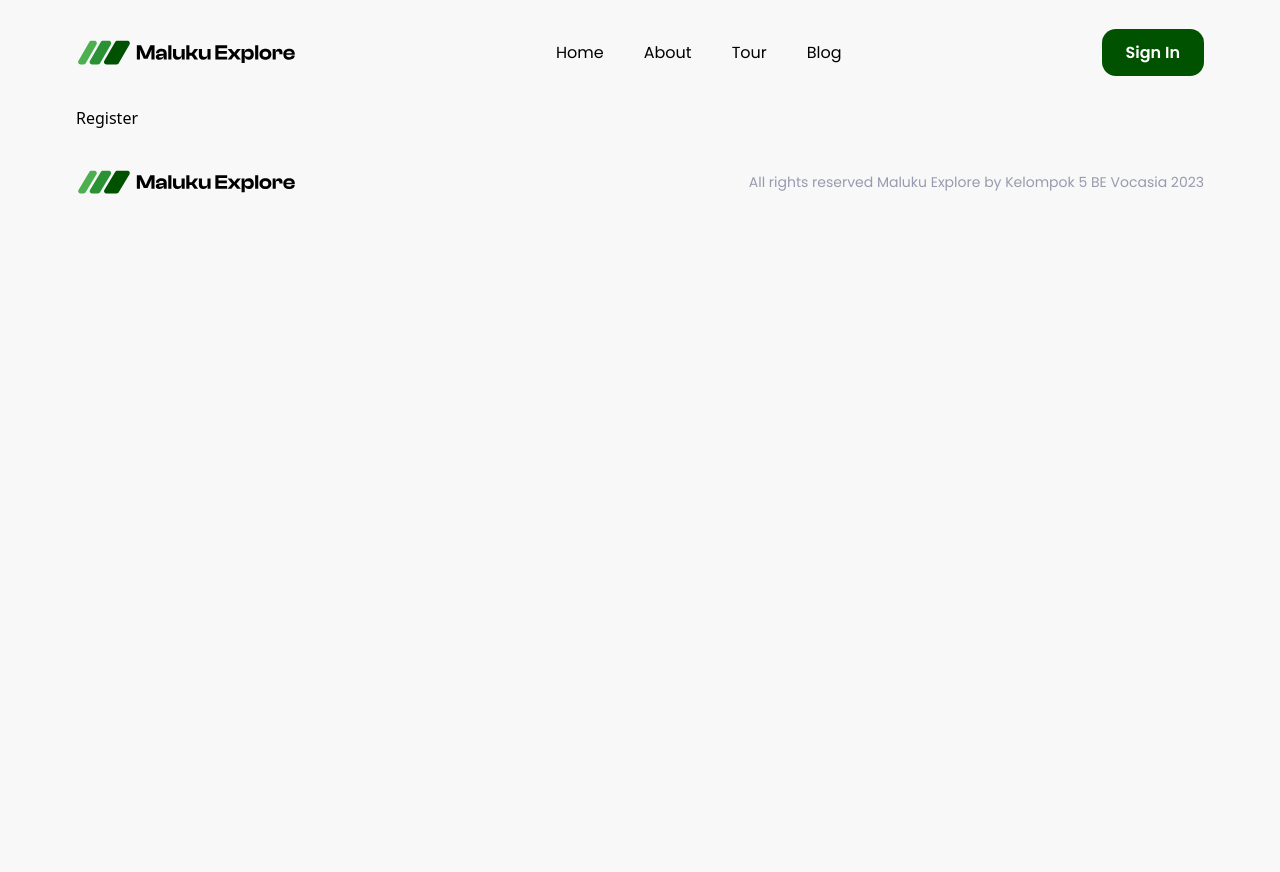
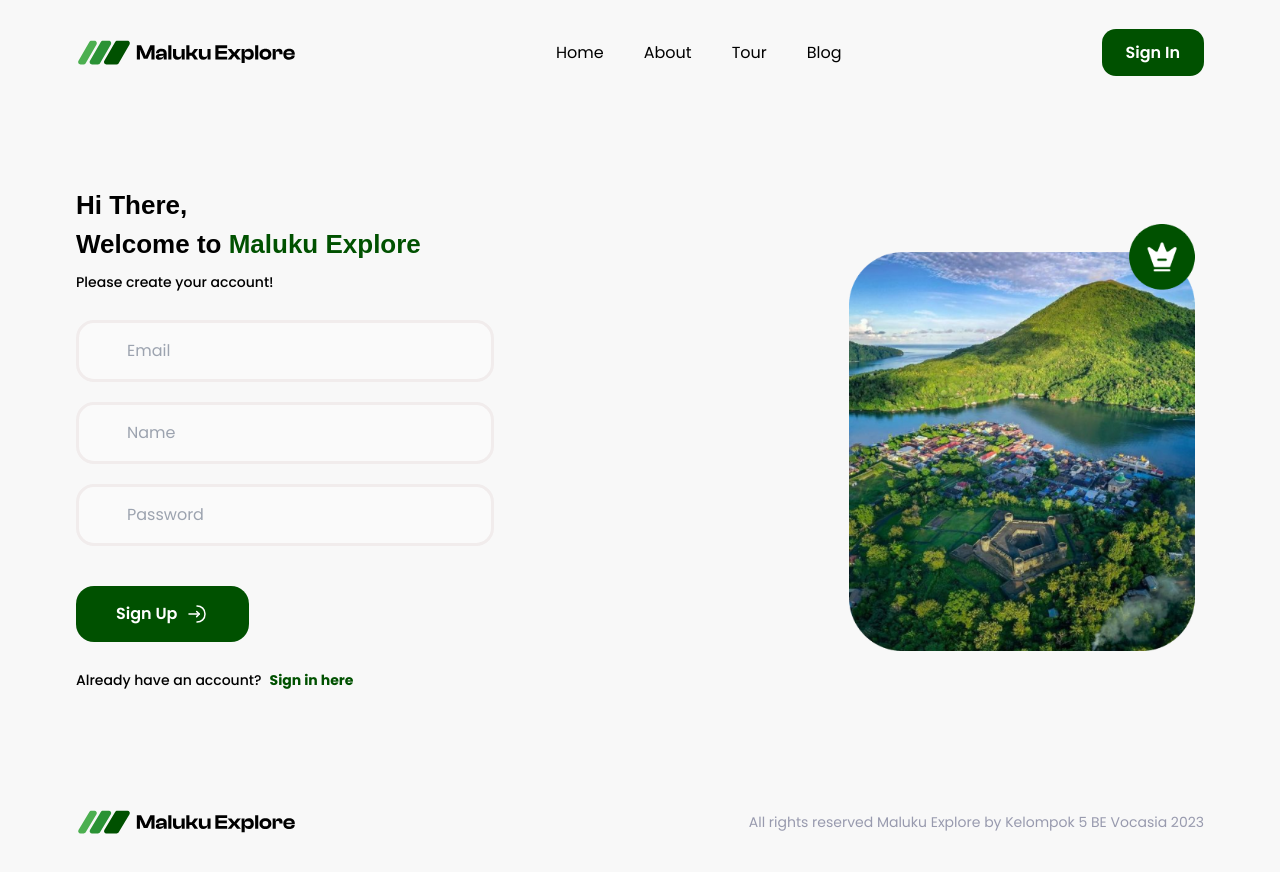
Before and after one commit to rinaldiihsan/maluku-explore-fe, a React (Vite) app: page /sign-up in a window 1280 px wide. Shown: the top 872 px of the page. Before the commit the page ends 800 px from the top, so only its background shows below. Built offline with nearby package versions, Linux system fonts and the light colour scheme; a web font is replaced by a local one.

Commit message:
Page: Register Done

```diff
--- a/src/pages/auth/Register.jsx
+++ b/src/pages/auth/Register.jsx
@@ -1,7 +1,43 @@
 import React from 'react';
+import featuresImage from '../../assets/features.png';
+import { Link } from 'react-router-dom';
 
 const Register = () => {
-  return <div>Register</div>;
+  return (
+    <div className="flex font-poppins items-center justify-between my-[5rem]">
+      <div className="flex flex-col gap-y-7">
+        <div className="flex-col">
+          <h1 className="font-clashDisplay font-semibold text-[26px]">Hi There,</h1>
+          <h2 className="font-clashDisplay font-semibold text-[26px]">
+            Welcome to <span className="text-myDarkGreen">Maluku Explore</span>
+          </h2>
+          <p className="font-medium text-sm mt-2">Please create your account!</p>
+        </div>
+        <form className="flex flex-col gap-y-5">
+          <input type="email" required placeholder="Email" className="px-12 py-4 rounded-[18px] bg-[#FAFAFA]" style={{ border: '3px solid #F1ECEC' }} />
+          <input type="text" required placeholder="Name" className="px-12 py-4 rounded-[18px] bg-[#FAFAFA]" style={{ border: '3px solid #F1ECEC' }} />
+          <input type="password" required placeholder="Password" className="px-12 py-4 rounded-[18px] bg-[#FAFAFA]" style={{ border: '3px solid #F1ECEC' }} />
+          <button type="submit" className="w-fit bg-myDarkGreen font-semibold text-white py-4 px-10 rounded-[18px] mt-5 hover:bg-myGreen1 transition-all duration-200 ease-in-out flex items-center justify-center gap-2">
+            Sign Up
+            <svg xmlns="http://www.w3.org/2000/svg" width="24" height="24" viewBox="0 0 24 24" fill="none">
+              <path d="M11.6802 14.62L14.2402 12.06L11.6802 9.5" stroke="white" strokeWidth="1.5" strokeMiterlimit="10" strokeLinecap="round" strokeLinejoin="round" />
+              <path d="M4 12.06H14.17" stroke="white" strokeWidth="1.5" strokeMiterlimit="10" strokeLinecap="round" strokeLinejoin="round" />
+              <path d="M12 4C16.42 4 20 7 20 12C20 17 16.42 20 12 20" stroke="white" strokeWidth="1.5" strokeMiterlimit="10" strokeLinecap="round" strokeLinejoin="round" />
+            </svg>
+          </button>
+        </form>
+        <p className="font-medium text-sm">
+          Already have an account?
+          <Link to="/sign-in" className="text-myDarkGreen font-bold mx-2 hover:text-myGreen1">
+            Sign in here
+          </Link>
+        </p>
+      </div>
+      <div className="max-w-[355px]">
+        <img src={featuresImage} alt="features" />
+      </div>
+    </div>
+  );
 };
 
 export default Register;
```
